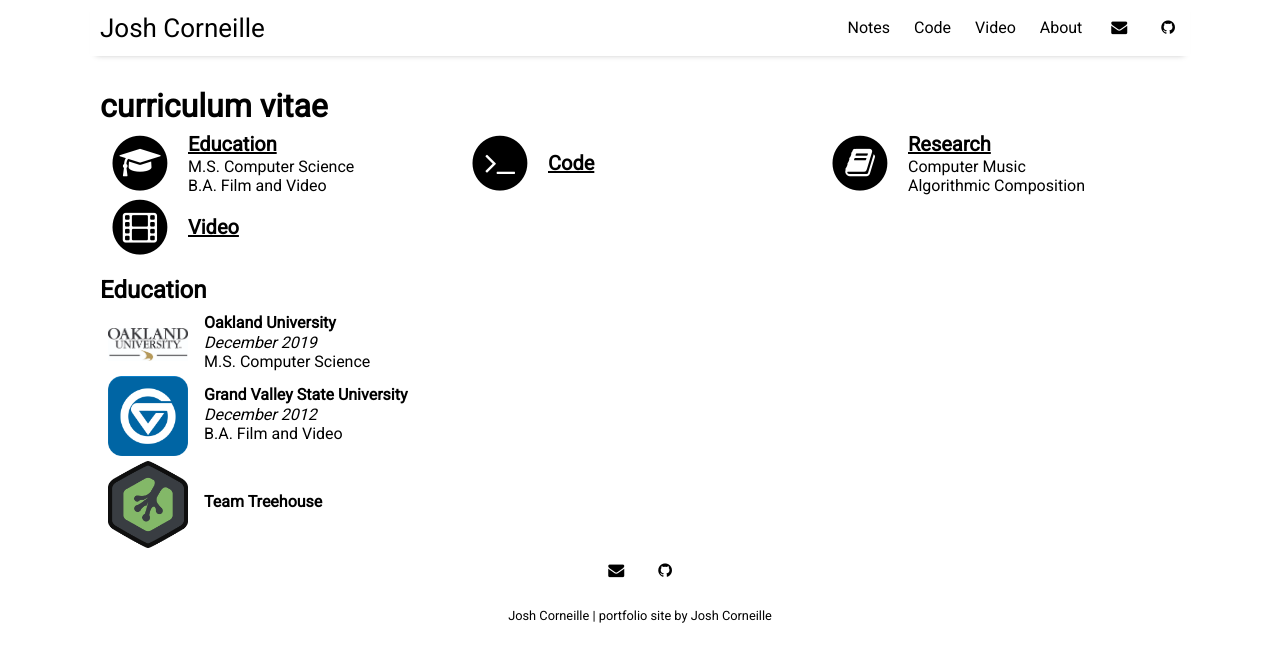
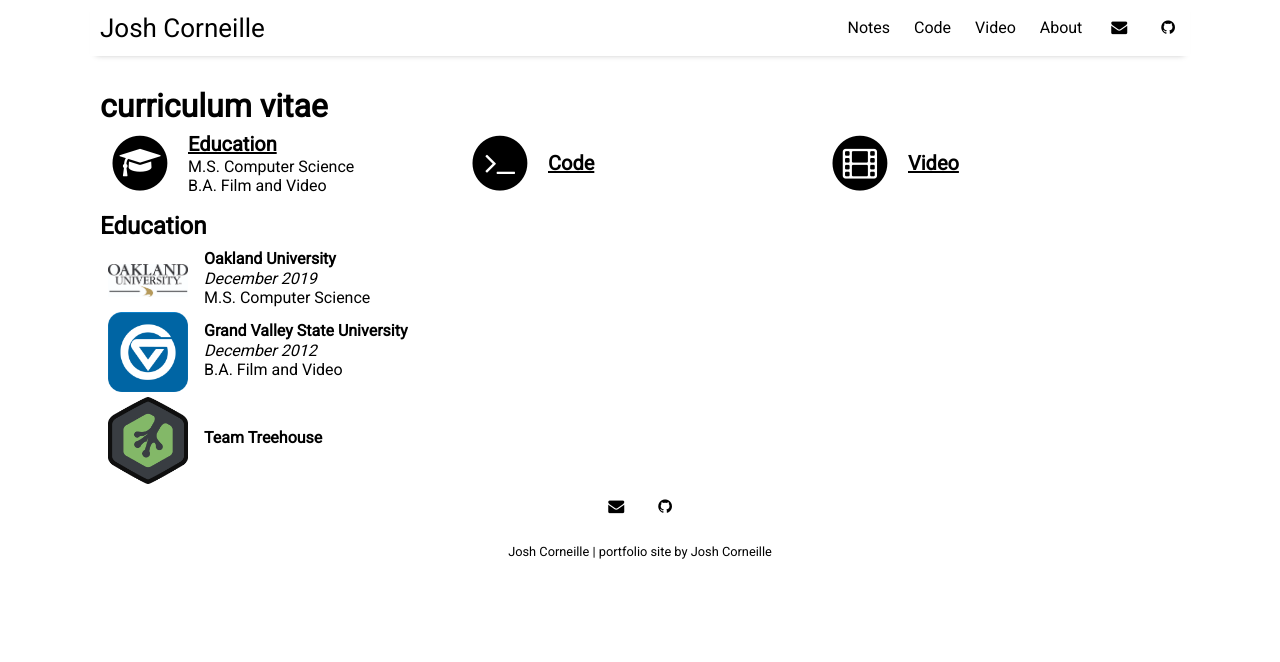
Before and after one commit to josh-corneille/josh-corneille.github.io, a Jekyll site: the page built from index.html, in a window 1280 px wide. Shown: the top 662 px of the page. Built offline with Jekyll 4.4.1, drawn with Linux system fonts in a browser that asks for light colours; nearby versions of some CDN libraries; the list of posts is cut into pages by our own code.

Commit message:
removed research section as it wasnt relevant

```diff
--- a/_data/section.json
+++ b/_data/section.json
@@ -16,15 +16,6 @@
             "url": "/pages/code"
         },
         {
-            "icon": "book",
-            "title": "Research",
-            "description": [
-                "Computer Music",
-                "Algorithmic Composition"
-            ],
-            "url": "/pages/notes"
-        },
-        {
             "icon": "film",
             "title": "Video",
             "url": "/pages/video"
```
